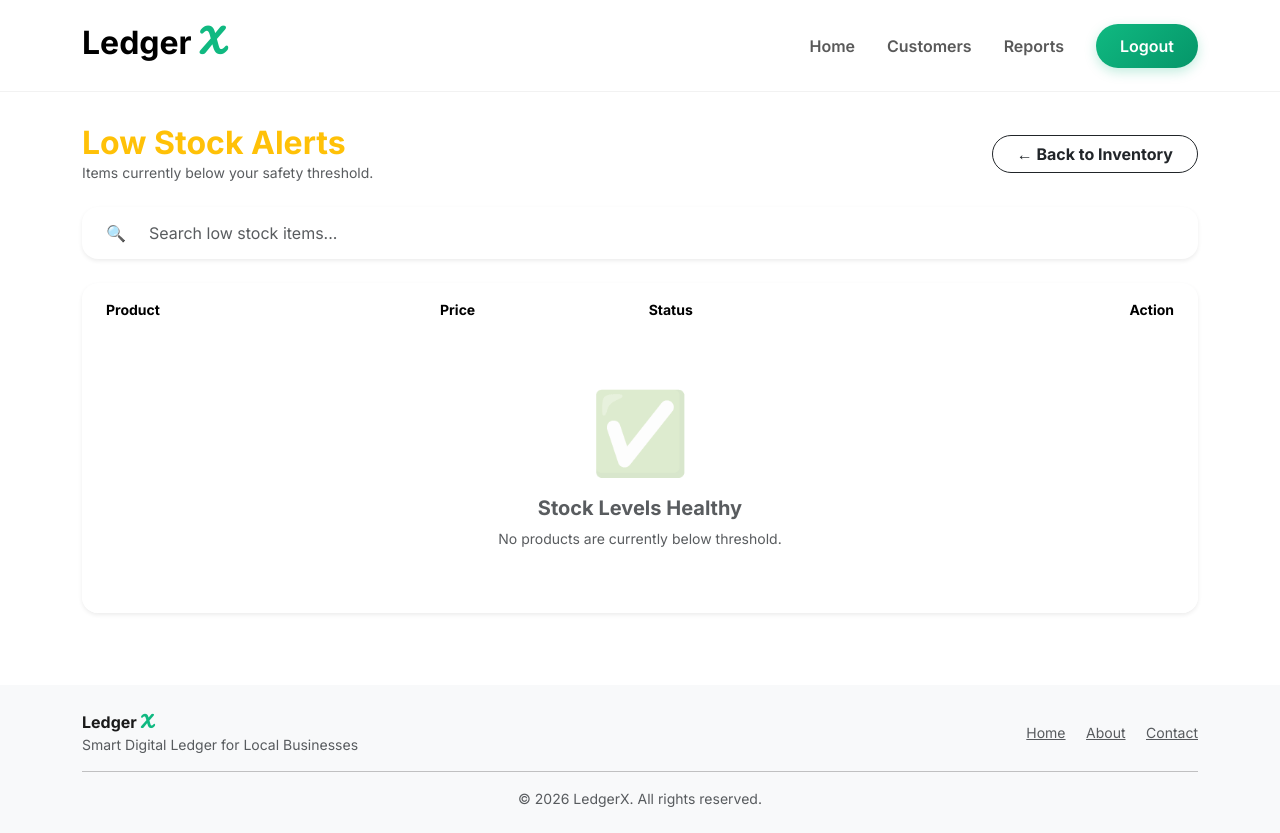
After one commit to Krishp2007/LedgerX-SDL, a Django app: page /products/low-stock/ in a window 1280 px wide. The commit adds this page. Run offline with Django 5.2, Linux system fonts and the light colour scheme; a user stored in the database is signed in; tables that the repository leaves empty hold one stand-in row (values such as "Sample post").

Commit message:
Low Stock Panel Fixed

```diff
--- a/LedgerX/products/models.py
+++ b/LedgerX/products/models.py
@@ -23,7 +23,7 @@ class Product(models.Model):
 
     # Inventory
     stock_quantity = models.PositiveIntegerField()
-    low_stock_threshold = models.PositiveIntegerField(default=5)
+    low_stock_threshold = models.PositiveIntegerField(default=10)
 
     # Soft delete
     is_active = models.BooleanField(default=True)
--- /dev/null
+++ b/LedgerX/products/templates/products/product_low_stock.html
@@ -0,0 +1,128 @@
+{% extends 'base_public.html' %}
+{% block title %}Low Stock Alerts | LedgerX{% endblock %}
+
+{% block content %}
+<div class="container py-4">
+
+    <div class="d-flex flex-wrap justify-content-between align-items-center mb-4 gap-3 animate__animated animate__fadeIn">
+        <div>
+            <h2 class="fw-bold mb-0 text-warning">Low Stock Alerts</h2>
+            <p class="text-muted small mb-0">Items currently below your safety threshold.</p>
+        </div>
+        <a href="{% url 'product_list' %}" class="btn btn-outline-dark rounded-pill px-4 fw-bold">
+            ← Back to Inventory
+        </a>
+    </div>
+
+    <div class="card border-0 shadow-sm rounded-4 mb-4 p-2 animate__animated animate__fadeInUp">
+        <div class="input-group">
+            <span class="input-group-text bg-white border-0 ps-3">🔍</span>
+            <input
+                type="text"
+                id="searchInput"
+                class="form-control border-0 shadow-none"
+                placeholder="Search low stock items..."
+                autocomplete="off"
+            >
+        </div>
+    </div>
+
+    <div class="card border-0 shadow-sm rounded-4 overflow-hidden animate__animated animate__fadeInUp">
+        <div class="table-responsive">
+            <table class="table table-hover align-middle mb-0 text-nowrap">
+                <thead class="bg-light text-muted small uppercase">
+                    <tr>
+                        <th class="ps-4 py-3 border-0">Product</th>
+                        <th class="py-3 border-0">Price</th>
+                        <th class="py-3 border-0">Status</th>
+                        <th class="text-end pe-4 py-3 border-0">Action</th>
+                    </tr>
+                </thead>
+                <tbody>
+                    {% for product in products %}
+                    <tr class="product-row" style="cursor: pointer;" onclick="window.location='{% url 'product_detail' product.id %}'">
+                        <td class="ps-4 py-3 border-0">
+                            <div class="d-flex align-items-center">
+                                <div class="me-3">
+                                    {% if product.image %}
+                                        <img src="{{ product.image.url }}" alt="img" class="rounded-3 border" style="width: 48px; height: 48px; object-fit: cover;">
+                                    {% else %}
+                                        <div class="bg-light rounded-3 border d-flex align-items-center justify-content-center text-muted" style="width: 48px; height: 48px;">
+                                            <i class="bi bi-box-seam fs-5"></i>
+                                        </div>
+                                    {% endif %}
+                                </div>
+                                <div>
+                                    <div class="fw-bold text-dark search-name">{{ product.name }}</div>
+                                    <div class="x-small text-muted search-category">{{ product.category|default:"General" }}</div>
+                                </div>
+                            </div>
+                        </td>
+                        <td class="border-0 text-muted">₹{{ product.default_price }}</td>
+                        <td class="border-0">
+                            <span class="badge bg-warning-subtle text-warning border border-warning-subtle px-3 py-2 rounded-pill">
+                                Stock: {{ product.stock_quantity }}
+                            </span>
+                        </td>
+                        <td class="text-end pe-4 border-0" onclick="event.stopPropagation();">
+                            <a href="{% url 'product_edit' product.id %}" class="btn btn-sm btn-success shadow-sm rounded-pill px-3 fw-bold">
+                                ↻ Restock
+                            </a>
+                        </td>
+                    </tr>
+                    {% empty %}
+                    <tr id="emptyDbRow">
+                        <td colspan="4" class="text-center py-5 border-0">
+                            <div class="mb-3 display-1 opacity-25">✅</div>
+                            <h5 class="fw-bold text-muted">Stock Levels Healthy</h5>
+                            <p class="text-muted small">No products are currently below threshold.</p>
+                        </td>
+                    </tr>
+                    {% endfor %}
+
+                    <tr id="noDataRow" style="display: none;">
+                        <td colspan="4" class="text-center py-5 border-0">
+                            <div class="mb-3 display-1 opacity-25">🔍</div>
+                            <h5 class="fw-bold text-muted">No products found</h5>
+                            <button onclick="document.getElementById('searchInput').value=''; document.getElementById('searchInput').dispatchEvent(new Event('input'));" class="btn btn-outline-dark rounded-pill px-4 mt-2">Clear Search</button>
+                        </td>
+                    </tr>
+                </tbody>
+            </table>
+        </div>
+    </div>
+</div>
+
+<script>
+document.addEventListener("DOMContentLoaded", function() {
+    const searchInput = document.getElementById("searchInput");
+    const rows = document.querySelectorAll(".product-row");
+    const noDataRow = document.getElementById("noDataRow");
+    const emptyDbRow = document.getElementById("emptyDbRow");
+
+    searchInput.addEventListener("input", function() {
+        const query = this.value.toLowerCase().trim();
+        let hasMatches = false;
+
+        rows.forEach(row => {
+            const name = row.querySelector(".search-name").innerText.toLowerCase();
+            const category = row.querySelector(".search-category").innerText.toLowerCase();
+
+            if (name.includes(query) || category.includes(query)) {
+                row.style.display = ""; // Show
+                hasMatches = true;
+            } else {
+                row.style.display = "none"; // Hide
+            }
+        });
+
+        // Toggle "No Results" row
+        if (!hasMatches && rows.length > 0) {
+            noDataRow.style.display = "table-row";
+        } else {
+            noDataRow.style.display = "none";
+        }
+    });
+});
+</script>
+{% endblock %}
--- a/LedgerX/products/urls.py
+++ b/LedgerX/products/urls.py
@@ -8,7 +8,7 @@ urlpatterns = [
     path('<int:product_id>/', views.product_detail, name='product_detail'),
     path('<int:product_id>/edit/', views.product_edit, name='product_edit'),
     path('<int:product_id>/deactivate/', views.product_deactivate, name='product_deactivate'),
-
+    path('low-stock/', views.product_low_stock, name='product_low_stock'), # 🟢 New URL for low stock products
 
     path('export/', views.export_inventory_csv, name='export_inventory_csv'),
 
--- a/LedgerX/products/views.py
+++ b/LedgerX/products/views.py
@@ -2,6 +2,7 @@ from django.http import HttpResponse
 from django.shortcuts import render, redirect, get_object_or_404
 from django.contrib.auth.decorators import login_required
 from django.contrib import messages
+from django.db.models import F
 
 from .models import Product
 import csv
@@ -37,6 +38,20 @@ def product_out_of_stock(request):
 
     return render(request, 'products/product_out_of_stock.html', {'products': products})
 
+
+@login_required
+def product_low_stock(request):
+    """
+    Shows active products with STOCK < Threshold.
+    """
+    shop = request.user.shop
+    products = Product.objects.filter(
+        shop=shop,
+        is_active=True,
+        stock_quantity__lt=F('low_stock_threshold')
+    ).order_by('stock_quantity')
+
+    return render(request, 'products/product_low_stock.html', {'products': products})
 
 @login_required
 def product_add(request):
--- a/LedgerX/qr/models.py
+++ b/LedgerX/qr/models.py
@@ -23,7 +23,6 @@ class QRToken(models.Model):
     is_active = models.BooleanField(default=True)
 
     created_at = models.DateTimeField(auto_now_add=True)
-    expires_at = models.DateTimeField(null=True, blank=True)
 
     def __str__(self):
         return str(self.secure_token)
--- a/LedgerX/reports/templates/reports/dashboard.html
+++ b/LedgerX/reports/templates/reports/dashboard.html
@@ -52,7 +52,7 @@
         </div>
 
         <div class="col-12 col-md-6 col-xl-3">
-            <a href="{% url 'product_out_of_stock' %}" class="text-decoration-none text-dark d-block h-100 hover-scale">
+            <a href="{% url 'product_low_stock' %}" class="text-decoration-none text-dark d-block h-100 hover-scale">
                 <div class="card p-4 text-center border-bottom border-danger border-4 h-100 shadow-sm stat-card">
                     <p class="text-muted small fw-bold mb-1 text-uppercase tracking-wider">Low Stock</p>
                     <h3 class="fw-bold text-danger">
--- a/LedgerX/reports/views.py
+++ b/LedgerX/reports/views.py
@@ -48,7 +48,7 @@ def dashboard(request):
     # Low Stock: Count products with less than 10 quantity
     low_stock_count = Product.objects.filter(
         shop=shop,
-        stock_quantity__lt=10
+        stock_quantity__lt=F('low_stock_threshold') # Use dynamic threshold
     ).count()
 
     # Total Active Customers
--- a/LedgerX/templates/base_public.html
+++ b/LedgerX/templates/base_public.html
@@ -168,7 +168,7 @@
       <div class="container">
         <div class="row align-items-center text-center text-md-start">
           <div class="col-md-6 mb-3 mb-md-0">
-            <strong>Ledger<span class="text-success">X</span></strong>
+            <strong class="fw-bold">Ledger<span style="color: #10b981; font-family: 'Pacifico', cursive;"> X</span></strong>
             <p class="small text-muted mb-0">
               Smart Digital Ledger for Local Businesses
             </p>
```
Also changed, not shown: LedgerX/products/migrations/0003_alter_product_low_stock_threshold.py (added), LedgerX/qr/migrations/0002_remove_qrtoken_expires_at.py (added).
